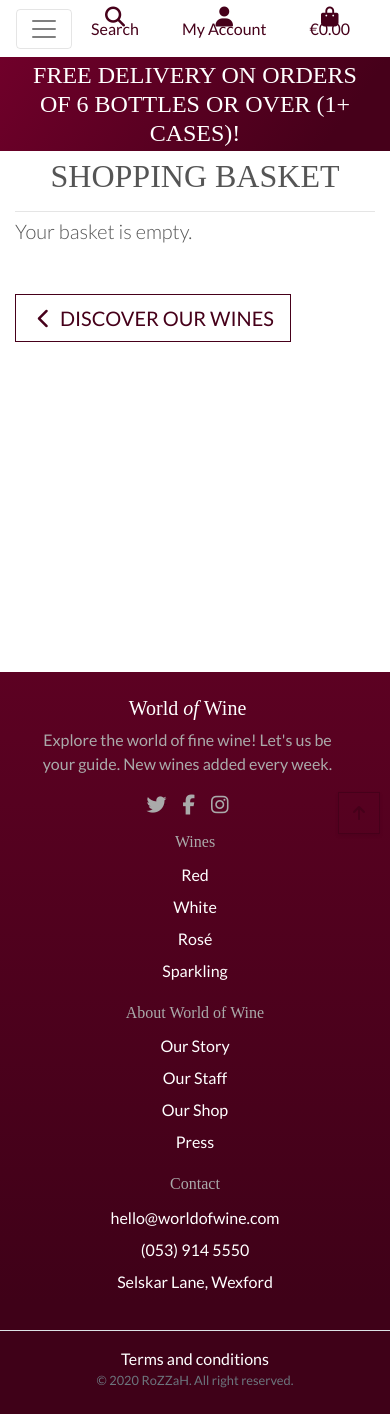
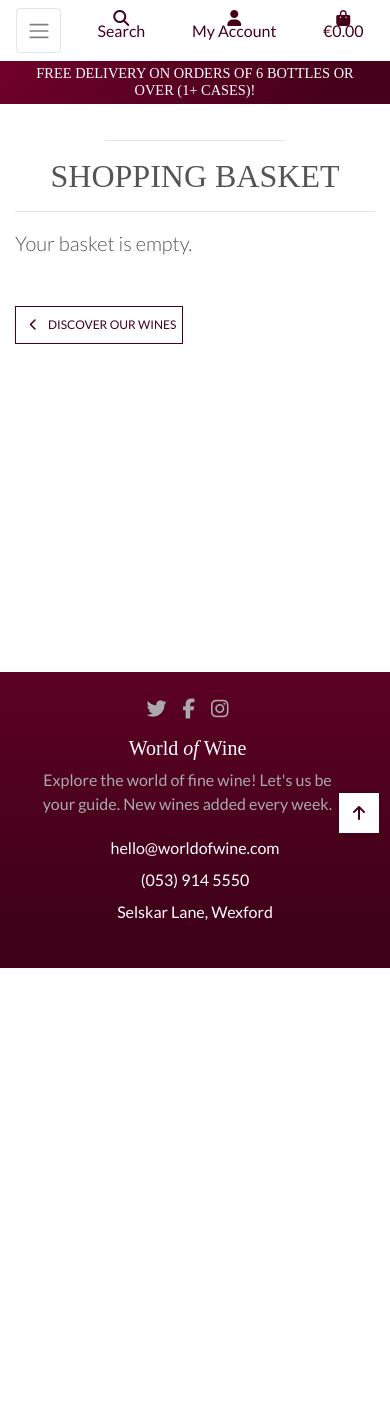
Before and after one commit to RoZZaH/CI-MS4-WoW, a Django app: page /basket/ in a window 390 px wide. After the commit the page ends 968 px from the top, so only its background shows below. Run offline with Django 3.2, Linux system fonts and the light colour scheme; parts of the project's set-up code (start-up, migrations or seed data) failed here and were passed over; some libraries are stand-ins or nearby versions.

Commit message:
Look and Feel - responsive cart

```diff
--- a/static/css/base.css
+++ b/static/css/base.css
@@ -75,14 +75,14 @@
 .shop-now-button:hover,
 .shop-now-button:active,
 .shop-now-button:focus {
-    background-color: rgb(207, 47, 82);
+    background-color: rgb(168, 35, 64);
     color: white !important;
 }
 
 .btn-outline-black:hover,
 .btn-outline-black:active,
 .btn-outline-black:focus {
-    background: var(--main-bg-color);
+    background: var(--main-bg-col-focus);
     color: white !important;
 }
 
@@ -131,6 +131,8 @@
     position: fixed;
     bottom: 10px;
     right: 10px;
+    z-index: 99999;
+    background-color: #fff;
 }
 
 .btt-link,
@@ -157,6 +159,11 @@
 .header-liner {
     background-color: var(--main-bg-color);
     height: 4px;
+}
+
+header a.nav-link:hover,
+header a.nav-link:focus {
+    color:rgb(168, 35, 64);
 }
 
 input[name='q']::placeholder {
@@ -336,6 +343,7 @@
     color:rgb(170, 170, 170);
 }
 
+.card-body a,
 #main-footer i a,
 #main-footer a:link {
     text-decoration: none;
@@ -350,10 +358,12 @@
 }
 
 h1.jet-black {
-    background-color: rgba(255,255,255,0.45);
+    background-color: rgba(255,255,255,0.65);
     text-shadow: 2px 2px 2px #ffecec;
     padding: .5em .25em;
 }
+
+
 
 /* Media Queries */
 
@@ -393,4 +403,41 @@
     body {
         height: calc(100vh - 124px);
     }
+
+    h2.logo-font.text-black {
+        font-size: 2rem;
+    }
+    .nav-link {
+        padding: 0.15rem;
+    }
+    .nav-link i.fa-lg {
+        font-size: 1rem;
+    }
+
+    .navbar-toggler {
+        padding: .6rem;
+        font-size: 1rem;
+    }
+
+    #delivery-banner h4 {
+        font-size: .9rem;
+    }
+
+    .btn.btn-outline-black.rounded-0:not(.mx-2),
+    .btn.btn-black.rounded-0:not(.mx-2) {
+        padding: .375rem;
+    }
+
+    .btn.btn-outline-black.rounded-0.btn-lg:not(.mx-2),
+    .btn.btn-black.rounded-0.btn-lg:not(.mx-2) {
+        padding: .35rem;
+        font-size: .75rem;;
+    }
+
+    .increment-qty, .decrement-qty {
+        padding: .25rem .5rem !important;
+    }
+
+
+
 }
--- a/templates/base.html
+++ b/templates/base.html
@@ -5,6 +5,7 @@
     {% block meta %}
         <meta charset="utf-8">
         <meta name="viewport" content="width=device-width, initial-scale=1, shrink-to-fit=no">
+        <link rel="shortcut icon" type="image/png" href="{% static 'img/favicon.ico' %}" />
     {% endblock meta %}
 
     {% block extrameta %}
@@ -64,7 +65,7 @@
                         </div>
                     </li>
                     <li class="list-inline-item">
-                        <a class="{% if grand_total %}text-info font-weight-bold{% else %}text-black{% endif %} nav-link" href="{% url 'basket:list' %}">
+                        <a class="{% if grand_total %}text-cherry font-weight-bold{% else %}text-black{% endif %} nav-link" href="{% url 'basket:list' %}">
                             <div class="text-center">
                                 <div><i class="far fa-shopping-basket fa-lg"></i></div>
                                 <p class="my-0">
@@ -85,8 +86,10 @@
                 <button class="navbar-toggler" type="button" data-toggle="collapse" data-target="#main-nav" aria-controls="main-nav" aria-expanded="false" aria-label="Toggle navigation">
                     <span class="navbar-toggler-icon"></span>
                 </button>
+                {% spaceless %}
                 {% include 'includes/_mobileheader.html' %}
-                {% include 'includes/_mainnav.html' %}
+                {% include 'includes/_headernav.html' %}
+                {% endspaceless %}
             </nav>
         </div>
         {% if grand_total < 5 %}
@@ -121,7 +124,7 @@
 
     {% block content %}
     {% endblock content %}
-    {% include 'includes/_mainfooter.html' %}
+    {% include 'includes/_footer.html' %}
     {% block corejs %}
     <!-- UI/UX -->
     <script src="https://kit.fontawesome.com/61f1a208df.js" crossorigin="anonymous"></script>
--- a/templates/basket_list.html
+++ b/templates/basket_list.html
@@ -11,19 +11,60 @@
 {% endblock %}
 
 {% block content %}
-<div class="container mb-2 {% if not basket_items %} h-75 {% endif %}">
+<div class="container position-relative mb-2 {% if not basket_items %} h-75 {% endif %}">
     <div class="row">
         <div class="col text-center">
             <hr class="w-50">
             <h2 class="logo-font">Shopping Basket</h2>
-            <hr class="mb-1">
+            <hr class="mb-3">
         </div>
     </div>
     <div class="row">
         <div class="col">
             {% if basket_items %}
-                <div class="table-responsive rounded">
-                    <table class="table table-sm table-borderless">
+                <div class="d-block d-md-none">
+                    <div class="row">
+                        <div class="col">
+                            {% include "includes/_basket_total.html" %}
+                        <hr class="mb-3">
+                        </div>
+                    </div>
+                    <div class="row">
+                        <div class="col text-center">
+                            {% include "includes/_basket_checkout-buttons.html" %}
+                            <p class="text-muted mb-5">A summary of your wine order is below:</p>
+                        </div>
+                    </div>
+                    {% for item in basket_items %}
+                        <div class="row">
+                            <div class="col-12 col-sm-6 mb-2">
+                                {% include "includes/_basket_product-image.html" %}
+                            </div>
+                            <div class="col-12 col-sm-6 mb-2">
+                                {% include "includes/_basket_product-info.html" %}
+                            </div>
+                            <div class="col-12 col-sm-6 order-sm-last">
+                                <p class="my-0 small">Bottle Price: &euro;{{ item.bottle_price }}</p>
+                                <p class="font-weight-bold">Subtotal: &euro;{{ item.bottle_price|calc_subtotal:item.quantity }}</p>
+                            </div>
+                            <div class="col-12 col-sm-6 mb-2">
+                                {% include "includes/_basket_product-quantity-form.html" %}
+                            </div>
+                        </div>
+                        <div class="row"><div class="col"><hr></div></div>
+                    {% endfor %}
+                    <div class="row">
+                        <div class="col">
+                            {% include "includes/_basket_total.html" %}
+                        </div>
+                    </div>
+                    <div class="row">
+                        <div class="col text-center">
+                        {% include "includes/_basket_checkout-buttons.html" %}
+                        </div>
+                    </div>
+                </div>
+                <div class="table-responsive rounded d-none d-md-block">
                     <table class="table table-sm table-borderless">
                             <thead class="text-black">
                                 <tr>
--- a/templates/includes/_basket_product-quantity-form.html
+++ b/templates/includes/_basket_product-quantity-form.html
@@ -22,12 +22,8 @@
                     </span>
                 </button>
             </div>
-            {% comment %} {% if item.product.has_sizes %}
-                <input type="hidden" name="product_size" value="{{ item.size }}">
-            {% endif %} {% endcomment %}
         </div>
     </div>
 </form>
 <a class="update-link text-info"><small>Update</small></a>
-{% comment %} <a class="remove-item text-danger float-right" id="remove_{{ item.bottle_id }}" data-product_size="{{ item.size }}"><small>Remove</small></a> {% endcomment %}
 <a class="remove-item text-danger float-right" id="remove_{{ item.bottle_id }}"><small>Remove</small></a>
--- a/templates/includes/_basket_total.html
+++ b/templates/includes/_basket_total.html
@@ -1,10 +1,10 @@
-<h6><strong>Basket Total: &euro;{{ total|floatformat:2 }}</strong></h6>
-<h6>{% if not delivery_charge %}
+<h6 class="sans-font"><strong>Basket Total: &euro;{{ total|floatformat:2 }}</strong></h6>
+<h6 class="sans-font">{% if not delivery_charge %}
     <span class="text-upper">FREE Delivery</span> (<strike>&euro;0.00</strike>)
     {% else %}
     Delivery: &euro;{{ delivery_charge|floatformat:2 }}
     {% endif %}</h6>
-<h4 class="mt-4"><strong>Grand Total: &euro;{{ grand_total|floatformat:2 }}</strong></h4>
+<h4 class="mt-4 sans-font"><strong>Grand Total: &euro;{{ grand_total|floatformat:2 }}</strong></h4>
 {% if free_delivery_delta > 0 %}
     <p class="mb-1 text-danger">
         You could get free delivery by ordering just <strong>{{ free_delivery_delta }}</strong> more bottle{% if free_delivery_delta > 1 %}s {%endif %}!
--- a/templates/includes/_mainfooter.html
+++ b/templates/includes/_footer.html
@@ -4,13 +4,13 @@
         <div class="d-flex flex-column col-10 col-lg-5 pl-0">
           <h5><a href="{% url 'home' %}">World<span class="font-weight-light font-italic"> of </span>Wine</a></h5>
           <p>Explore the world of fine wine! Let's us be your guide. New wines added every week.</p>
-          <ul class="list-inline d-flex mb-3 justify-content-center justify-content-lg-start" data-config-id="icons">
+          <ul class="order-first order-md-last list-inline d-flex mb-3 justify-content-center justify-content-lg-start" data-config-id="icons">
             <li class="px-2"><a href="https://twitter.com"><i class="fab fa-twitter fa-lg"></i></a></li>
             <li class="px-2"><a href="https://facebook.com"><i class="fab fa-facebook-f fa-lg"></i></a></li>
             <li class="px-2"><a href="https://instagram.com"><i class="fab fa-instagram fa-lg"></i></a></li>
           </ul>
         </div>
-        <div>
+        <div class="d-none d-lg-block">
           <h6>Wines</h6>
           <ul class="list-inline ml-0">
             <li class="py-1"><a href="{% url 'wines:type' wtype='red' %}">Red</a></li>
@@ -19,7 +19,7 @@
             <li class="py-1"><a href="{% url 'wines:type' wtype='sparkling' %}">Sparkling</a></li>
           </ul>
         </div>
-        <div>
+        <div class="d-none d-lg-block">
           <h6>About World of Wine</h6>
           <ul class="list-inline ml-">
             <li class="py-1"><a href="{% url 'home' %}">Our Story</a></li>
@@ -29,16 +29,16 @@
           </ul>
         </div>
         <div>
-          <h6>Contact</h6>
+          <h6 class="d-none d-lg-block">Contact</h6>
           <ul class="list-inline ml-0">
             <li class="py-1"><a href="mailto:hello@worldofwine.com">hello@worldofwine.com</a></li>
             <li class="py-1"><a href="tel:+353539145550">(053) 914 5550</a></li>
             <li class="py-1"><a href="{% url 'home' %}">Selskar Lane, Wexford</a></li>
           </ul>
         </div>
-        <div class="w-100 border-top my-3"></div>
+        <div class="w-100 border-top my-3 d-none d-lg-block"></div>
       </div>
-      <div class="flex-column flex-sm-row align-items-center justify-content-sm-between">
+      <div class="flex-column flex-sm-row align-items-center justify-content-sm-between d-none d-lg-block">
         <a href="{% url 'home' %}">Terms and conditions</a>
         <p class="mb-0 small text-muted">&copy; 2020 RoZZaH. All right reserved.</p>
       </div>
--- a/templates/includes/_mainnav.html
+++ b/templates/includes/_headernav.html
@@ -1,5 +1,13 @@
 <div class="collapse navbar-collapse" id="main-nav">
     <ul class="navbar-nav w-auto mx-auto">
+        {% spaceless %}
+        <li class="nav-item d-block d-lg-none">
+            <a
+            class="logo-font font-weight-bold nav-link text-black mr-5"
+            href="{% url 'home' %}"
+            id="home-link"
+            >Home</a>
+        </li>
         <li class="nav-item dropdown">
             <a
             class="logo-font font-weight-bold nav-link text-black mr-5"
@@ -25,7 +33,6 @@
                 class="dropdown-item"
                 >All Wines</a>
             </div>
-
         </li>
         <li class="nav-item">
             <a
@@ -57,5 +64,6 @@
             href="{% url 'wines:specials' %}"
             >Specials</a>
         </li>
+        {% endspaceless %}
     </ul>
 </div>
--- a/templates/includes/_mobileheader.html
+++ b/templates/includes/_mobileheader.html
@@ -21,7 +21,7 @@
     </div>
 </li>
 <li class="list-inline-item dropdown">
-    <a class="text-black nav-link d-block d-lg-none" href="#" id="user-options" data-toggle="dropdown" aria-haspopup="true" aria-expanded="false">
+    <a class="text-black nav-link d-block d-lg-none" href="{% url 'customers:profile' %}" id="user-options" data-toggle="dropdown" aria-haspopup="true" aria-expanded="false">
         <div class="text-center">
             <div><i class="fas fa-user fa-lg"></i></div>
             <p class="my-0">My Account</p>
@@ -32,7 +32,7 @@
             {% if request.user.is_superuser %}
                 <a href="{% url 'wines:add' %}" class="dropdown-item">Product Mgt :: Add Wine</a>
             {% endif %}
-            <a href="#" class="dropdown-item">My Profile</a>
+            <a href="{% url 'customers:profile' %}" class="dropdown-item">My Profile</a>
             <a href="{% url 'account_logout' %}" class="dropdown-item">Logout</a>
         {% else %}
             <a href="{% url 'account_signup' %}" class="dropdown-item">Register</a>
@@ -41,13 +41,11 @@
     </div>
 </li>
 <li class="list-inline-item">
-    <a class="{% if grand_total %}text-primary font-weight-bold{% else %}text-black{% endif %} nav-link d-block d-lg-none" href="{% url 'basket:list' %}">
+    <a class="{% if grand_total %}text-cherry font-weight-bold{% else %}text-black{% endif %} nav-link d-block d-lg-none" href="{% url 'basket:list' %}">
         <div class="text-center">
             <div><i class="fas fa-shopping-bag fa-lg"></i></div>
             <p class="my-0">
-                {% if grand_total is delivery_cost %}
-                5 snots
-                {% elif grand_total > delivery_cost %}
+                {% if grand_total %}
                     &euro;{{ grand_total|floatformat:2 }}
                 {% else %}
                     &euro;0.00
--- a/templates/toasts/toast_success.html
+++ b/templates/toasts/toast_success.html
@@ -29,7 +29,6 @@
                         <div class="col-10">
                             <p class="my-0 small text-muted">{{ item.bottle.winery.name }}</p>
                             <p class="my-0"><strong>{{ item.bottle.name }} - {{ item.bottle.vintage }}</strong></p>
-                            <!-- <p class="my-0 small">Size: {% if item.product.has_sizes %}{{ item.size|upper }}{% else %}N/A{% endif %}</p> -->
                             <p class="my-0 small text-muted">Qty: {{ item.quantity }}</p>
                         </div>
                     </div>
@@ -42,7 +41,7 @@
                         <span class="float-right">&euro;{{ total|floatformat:2 }}</span>
                     </p></strong>
                     {% if free_delivery_delta > 0 %}
-                        <p class="mb-0 p-2 bg-warning shadow-sm text-black text-center">
+                        <p class="mb-0 p-2 bg-danger shadow-sm text-white text-center">
                          You could get free delivery by ordering just<br><strong>{{ free_delivery_delta }}</strong> more bottle{% if free_delivery_delta > 1 %}s {%endif %}!
                         </p>
                     {% endif %}
--- a/wines/urls.py
+++ b/wines/urls.py
@@ -26,7 +26,7 @@
         name='delete'),
     path(
         route='type/<str:wtype>/',
-        view=views.WineTypeView.as_view(),
+        view=views.WineListView.as_view(),
         name='type'),
     path(
         route='<slug:slug>/',
```
Also changed, not shown: templates/wines_detail.html (+12 -13 lines), templates/wines_list.html (+5 -6 lines), wines/views.py (+17 -23 lines), media/Oszkár3.jpg, media/cropped-favicon.png (added), media/grapes.png (added), media/secret-door-scaled.jpg, static/img/favicon.ico (added), static/img/icons8-grapes-16.png (added), static/img/icons8-grapes-24.png (added).
